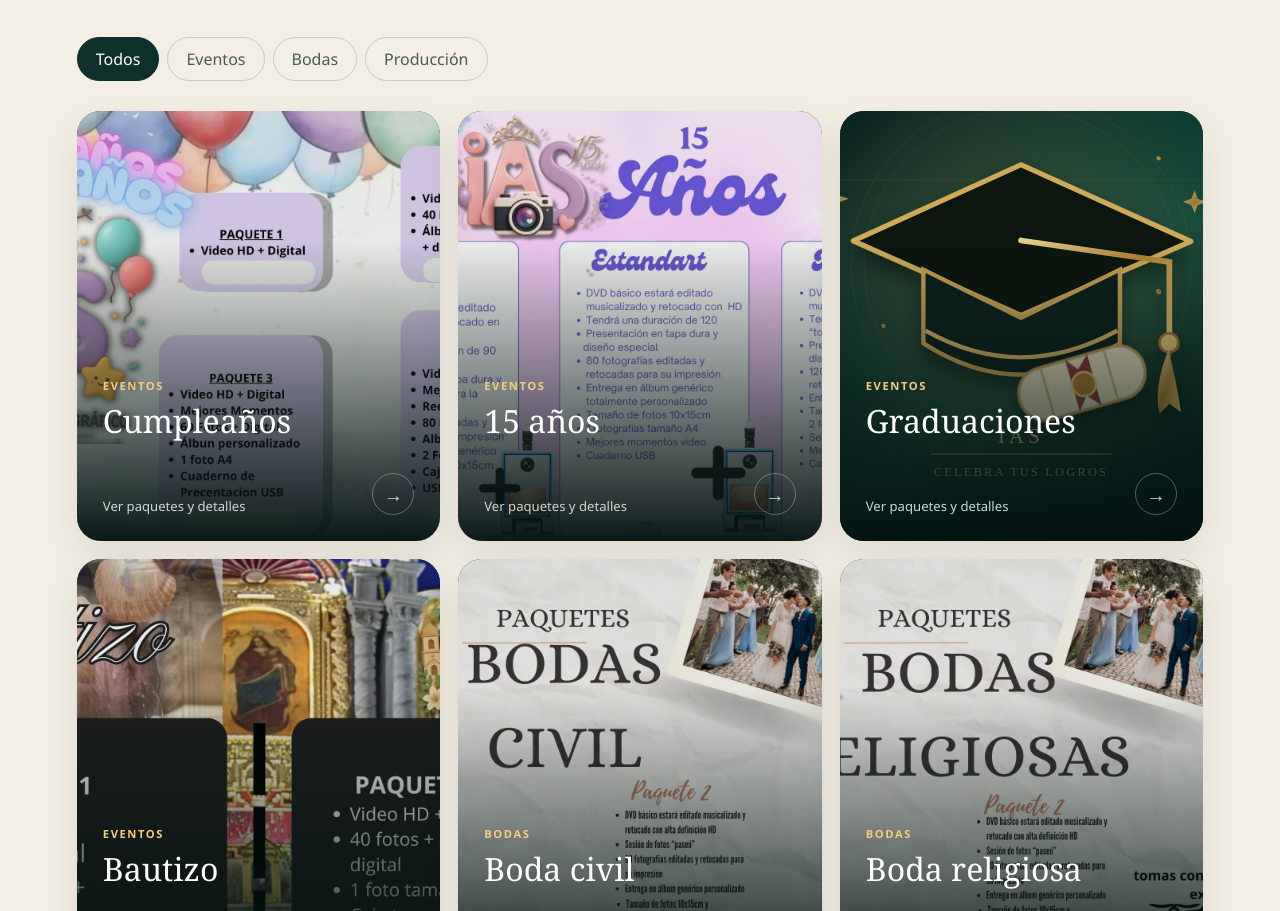
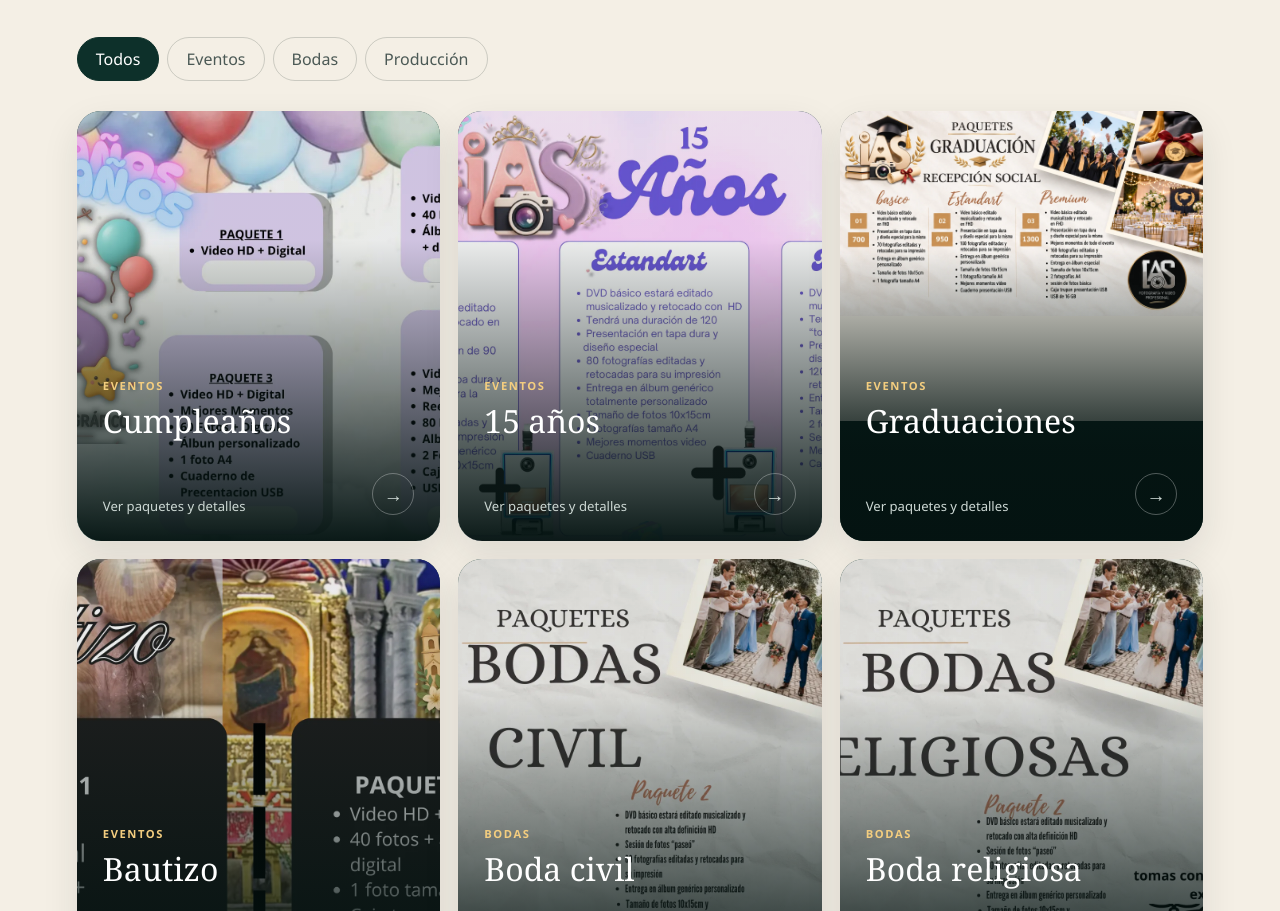
Before and after one commit to alberthsauza95-coder/IAS-Web, a plain HTML site: page index.html in a window 1280 px wide. Shown: the part 1102-2013 px from the top of the page. Drawn offline with Linux system fonts and the light colour scheme.

Commit message:
Mostrar afiche original en tarjeta y detalles de Graduaciones

```diff
--- a/index.html
+++ b/index.html
@@ -89,6 +89,9 @@
     .tarjeta-servicio img { position: absolute; inset: 0; width: 100%; height: 100%; object-fit: cover; transition: transform .55s; }
     .tarjeta-servicio::after { content: ""; position: absolute; inset: 0; z-index: 1; background: linear-gradient(to top, rgba(4,19,17,.97), rgba(4,19,17,.08) 70%); }
     .tarjeta-servicio:hover img { transform: scale(1.045); }
+    .tarjeta-servicio[data-id="graduacion"] { background: #09231f; }
+    .tarjeta-servicio[data-id="graduacion"] img { height: 72%; object-fit: contain; object-position: center top; background: #f5efe5; }
+    .tarjeta-servicio[data-id="graduacion"]::after { background: linear-gradient(to top, rgba(4,19,17,.98) 3%, rgba(4,19,17,.92) 21%, rgba(4,19,17,0) 68%); }
     .info-servicio { position: absolute; z-index: 2; inset: auto 0 0; display: grid; padding: 26px; color: white; }
     .categoria { color: var(--dorado-claro); text-transform: uppercase; letter-spacing: .14em; font-size: .7rem; font-weight: 900; }
     .titulo-servicio { margin-top: 6px; font-family: Georgia, serif; font-size: 2rem; }
@@ -398,7 +401,7 @@
         ['Estándar',['Video de todo el evento en FHD, editado y musicalizado','80 fotografías editadas e impresas','Álbum genérico personalizado','1 fotografía A4','Video de mejores momentos','Cuaderno USB'],true],
         ['Premium',['Video de todo el evento en FHD, editado y musicalizado','120 fotografías editadas e impresas','Álbum especial','2 fotografías A4','Sesión de fotos básica','Video de mejores momentos','Caja Trupan USB']]
       ]},
-      { id:'graduacion', titulo:'Graduaciones', categoria:'Eventos', imagen:'assets/graduacion.svg', descripcion:'Fotografía y video FHD para tu graduación. Cobertura de la celebración sin límite de grabación, álbumes personalizados y recuerdos impresos.', paquetes:[
+      { id:'graduacion', titulo:'Graduaciones', categoria:'Eventos', imagen:'assets/graduaciones-paquetes.webp', flyer:'assets/graduaciones-paquetes.webp', descripcion:'Fotografía y video FHD para tu graduación. Cobertura de la celebración sin límite de grabación, álbumes personalizados y recuerdos impresos.', paquetes:[
         ['Básico',['Video FHD editado, musicalizado y retocado; grabación sin límite de tiempo','Presentación del video en tapa dura con diseño personalizado','70 fotografías editadas, retocadas e impresas','Álbum genérico personalizado','Fotografías de 10 × 15 cm','1 fotografía tamaño A4'],false,'700 Bs'],
         ['Estándar',['Video FHD editado, musicalizado y retocado; grabación sin límite de tiempo','Presentación del video en tapa dura con diseño personalizado','100 fotografías editadas, retocadas e impresas','Álbum genérico personalizado','Fotografías de 10 × 15 cm','1 fotografía tamaño A4','Video de los mejores momentos','Cuaderno de presentación USB'],true,'950 Bs'],
         ['Premium',['Video FHD editado, musicalizado y retocado; grabación sin límite de tiempo','Presentación del video en tapa dura con diseño personalizado','Video de los mejores momentos del evento','160 fotografías editadas, retocadas e impresas','Álbum especial','Fotografías de 10 × 15 cm','2 fotografías tamaño A4','Sesión de fotos básica','Caja Trupan de presentación USB','USB de 16 GB'],false,'1.300 Bs']
```
